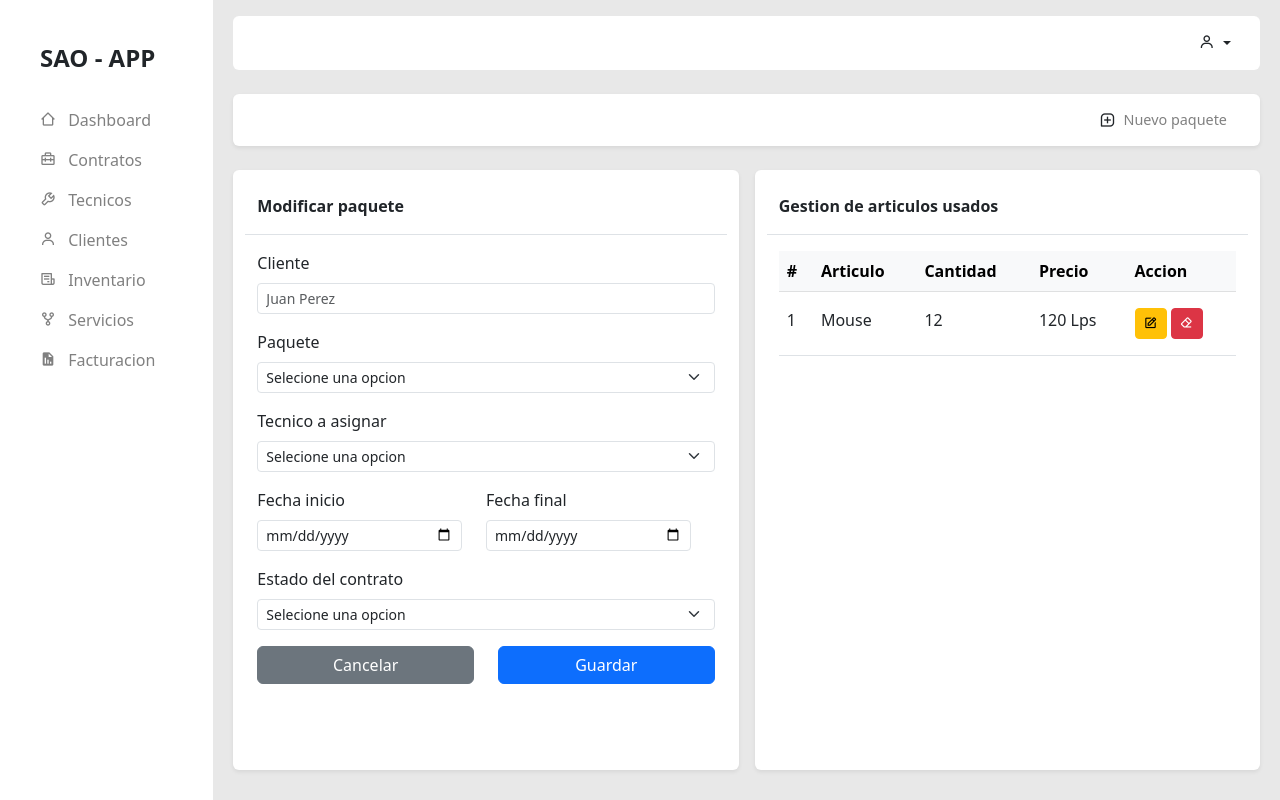
After one commit to LuisSalgadoAlz/SAO-APP, a PHP site: page /contratosdetalles.php in a window 1280 px wide. The commit adds this page. Run offline with PHP 8.4, Linux system fonts and the light colour scheme.

Commit message:
nuevos cambios, pestaña edit contratos

```diff
--- /dev/null
+++ b/contratosdetalles.php
@@ -0,0 +1,32 @@
+<!DOCTYPE html>
+<html lang="en">
+
+<head>
+  <meta charset="UTF-8">
+  <meta name="viewport" content="width=device-width, initial-scale=1.0">
+  <title>SAO - APP</title>
+  <link href="https://cdn.jsdelivr.net/npm/bootstrap@5.3.0/dist/css/bootstrap.min.css" rel="stylesheet"
+    integrity="sha384-9ndCyUaIbzAi2FUVXJi0CjmCapSmO7SnpJef0486qhLnuZ2cdeRhO02iuK6FUUVM" crossorigin="anonymous">
+  <link rel="stylesheet" href="css/main.css">
+  <link href='https://unpkg.com/boxicons@2.1.4/css/boxicons.min.css' rel='stylesheet'>
+  <script src="https://cdn.jsdelivr.net/npm/chart.js"></script>
+</head>
+
+<body>
+  <div class="container-fluid">
+    <div class="row">
+      <?php
+          include('./nav-lateral.php');
+        ?>
+      <div class="col-10 body-container overflow-auto">
+        <?php
+          include('./php/components/body-contratosDetalles.php');
+        ?>
+      </div>
+    </div>
+  </div>
+  <script src="./js/graph.js"></script>
+</body>
+<script src="https://cdn.jsdelivr.net/npm/bootstrap@5.3.0/dist/js/bootstrap.bundle.min.js"
+  integrity="sha384-geWF76RCwLtnZ8qwWowPQNguL3RmwHVBC9FhGdlKrxdiJJigb/j/68SIy3Te4Bkz" crossorigin="anonymous"></script>
+</html>
--- /dev/null
+++ b/php/components/body-contratosDetalles.php
@@ -0,0 +1,154 @@
+<div class="container">
+    <?php
+        include('header.php');
+    ?>
+    <div class="row mt-2">
+        <div class="col-12 p-2">
+            <div class="container header bg-white rounded p-2 shadow-sm">
+                <div class="row">
+                    <div class="col-12 d-flex justify-content-end px-4">
+                        <button class="btn d-flex gap-2 align-items-center" data-bs-toggle="modal" data-bs-target="#articulosModal">
+                            <i class='bx bx-message-square-add'></i>
+                            <span class="subtitle-contratos">Nuevo paquete</span>
+                        </button>
+                    </div>
+                </div>
+            </div>
+        </div>
+    </div>
+    <div class="row mt-2">
+        <div class="col-6 p-2">
+            <div class="container header bg-white rounded p-4 shadow-sm" style="height: 75vh">
+                <div class="row">
+                    <div class="col border-bottom pb-3">
+                        <span class="fw-semibold">Modificar paquete</span>
+                    </div>
+                </div>
+                <div class="row pt-3">
+                    <div class="mb-3">
+                        <label for="exampleFormControlInput1" class="form-label">Cliente</label>
+                        <input type="text" class="form-control form-control-sm" id="exampleFormControlInput1" placeholder="Juan Perez">
+                    </div>
+
+                    <div class="mb-3">
+                        <label for="exampleFormControlInput1" class="form-label">Paquete</label>
+                        <select class="form-select form-select-sm" aria-label=".form-select-sm example">
+                            <option selected>Selecione una opcion</option>
+                            <option value="1">One</option>
+                            <option value="2">Two</option>
+                            <option value="3">Three</option>
+                        </select>
+                    </div>
+
+                    <div class="mb-3">
+                        <label for="exampleFormControlInput1" class="form-label">Tecnico a asignar</label>
+                        <select class="form-select form-select-sm" aria-label=".form-select-sm example">
+                            <option selected>Selecione una opcion</option>
+                            <option value="1">One</option>
+                            <option value="2">Two</option>
+                            <option value="3">Three</option>
+                        </select>
+                    </div>
+
+                    <div class="mb-3 row">
+                        <div class="col">
+                            <label for="exampleFormControlInput1" class="form-label">Fecha inicio</label>
+                            <input type="date" class="form-control form-control-sm" id="exampleFormControlInput1">
+                        </div>
+                        <div class="col">
+                            <label for="exampleFormControlInput1" class="form-label">Fecha final</label>
+                            <input type="date" class="form-control form-control-sm" id="exampleFormControlInput1">
+                        </div>
+                    </div>
+
+                    <div class="mb-3">
+                        <label for="exampleFormControlInput1" class="form-label">Estado del contrato</label>
+                        <select class="form-select form-select-sm" aria-label=".form-select-sm example">
+                            <option selected>Selecione una opcion</option>
+                            <option value="1">One</option>
+                            <option value="2">Two</option>
+                            <option value="3">Three</option>
+                        </select>
+                    </div>
+                </div>
+                <div class="row">
+                    <div class="col">
+                        <button type="button" class="btn btn-secondary w-100" data-bs-dismiss="modal">Cancelar</button>
+                    </div>
+                    <div class="col">
+                        <button type="button" class="btn btn-primary w-100">Guardar</button>
+                    </div>
+                </div>
+            </div>
+        </div>
+        <div class="col-6 p-2">
+            <div class="container header bg-white rounded p-4 shadow-sm" style="height: 75vh">
+                <div class="row">
+                    <div class="col border-bottom pb-3">
+                        <span class="fw-semibold">Gestion de articulos usados</span>
+                    </div>
+                </div>
+                <div class="row mt-3">
+                    <div class="col overflow-auto table-scroll" style="height: 62vh">
+                        <table class="table table-hover bordered">
+                            <thead class="table-light">
+                                <tr>
+                                    <th scope="col">#</th>
+                                    <th scope="col">Articulo</th>
+                                    <th scope="col">Cantidad</th>
+                                    <th scope="col">Precio</th>
+                                    <th scope="col">Accion</th>
+                                </tr>
+                            </thead>
+                            <tbody>
+                                <tr>
+                                    <td class="py-3">1</td>
+                                    <td class="py-3">Mouse</td>
+                                    <td class="py-3">12</td>
+                                    <td class="py-3">120 Lps</td>
+                                    <td class="py-3">
+                                    <a href="./contratosdetalles.php" class="btn btn-warning btn-sm" ><i class='bx bx-edit'></i></a>
+                                    <button class="btn btn-danger btn-sm"><i class='bx bx-eraser'></i></button>
+                                    </td>
+                                </tr>
+                            </tbody>
+                        </table>
+                    </div>
+                </div>
+            </div>
+        </div>
+    </div>
+</div>
+
+<!-- Form de agregar nuevo articulo -->
+
+<div class="modal fade" id="articulosModal" tabindex="-1" aria-labelledby="articulosModalLabel" aria-hidden="true">
+    <div class="modal-dialog modal-dialog-centered">
+        <div class="modal-content">
+            <div class="modal-header">
+                <h1 class="modal-title fs-5" id="exampleModalLabel">Creacion - Nuevo articulo detalle</h1>
+                <button type="button" class="btn-close" data-bs-dismiss="modal" aria-label="Close"></button>
+            </div>
+            <div class="modal-body">
+                <div class="mb-3">
+                    <label for="exampleFormControlInput1" class="form-label">Articulo</label>
+                    <select class="form-select form-select-sm" aria-label=".form-select-sm example">
+                        <option selected>Selecione una opcion</option>
+                        <option value="1">One</option>
+                        <option value="2">Two</option>
+                        <option value="3">Three</option>
+                    </select>
+                </div>
+                <div class="mb-3">
+                    <label for="exampleFormControlInput1" class="form-label">Cantidad</label>
+                    <input type="number" class="form-control form-control-sm" id="exampleFormControlInput1" placeholder="Perez">
+                </div>
+                <!-- El precio lo sacas de la tabla articulo -->
+            </div>
+            <div class="modal-footer">
+                <button type="button" class="btn btn-secondary" data-bs-dismiss="modal">Cancelar</button>
+                <button type="button" class="btn btn-primary">Finalizar</button>
+            </div>
+        </div>
+    </div>
+</div>
--- a/php/components/body-paquetes.php
+++ b/php/components/body-paquetes.php
@@ -109,7 +109,7 @@
                       <span class="bg-success-subtle text-emphasis-success rounded px-1">Finalizado</span>
                     </td>
                     <td class="py-3">
-                      <button class="btn btn-warning btn-sm"><i class='bx bx-edit'></i></button>
+                      <a href="./contratosdetalles.php" class="btn btn-warning btn-sm" ><i class='bx bx-edit'></i></a>
                       <button class="btn btn-danger btn-sm"><i class='bx bx-eraser'></i></button>
                     </td>
                   </tr>
@@ -238,10 +238,6 @@
             <input type="date" class="form-control form-control-sm" id="exampleFormControlInput1">
           </div>
         </div>
-        <div class="mb-3">
-          <label for="exampleFormControlInput1" class="form-label">Horas a contratar extra</label>
-          <input type="number" class="form-control form-control-sm" id="exampleFormControlInput1" placeholder="0">
-        </div>
       </div>
       <div class="modal-footer">
         <button type="button" class="btn btn-secondary" data-bs-dismiss="modal">Cancelar</button>
```
Also changed, not shown: DBProyecto.sql (added, +122 -0 lines).
